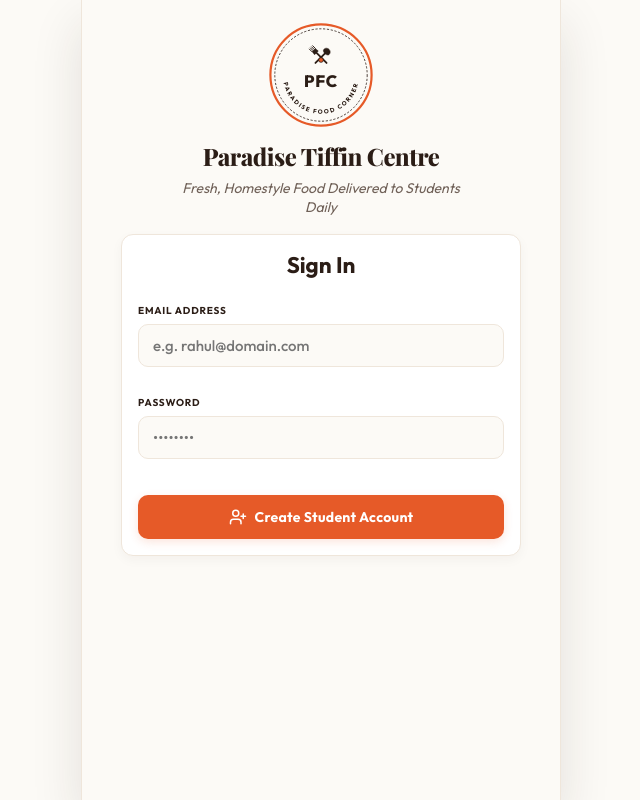
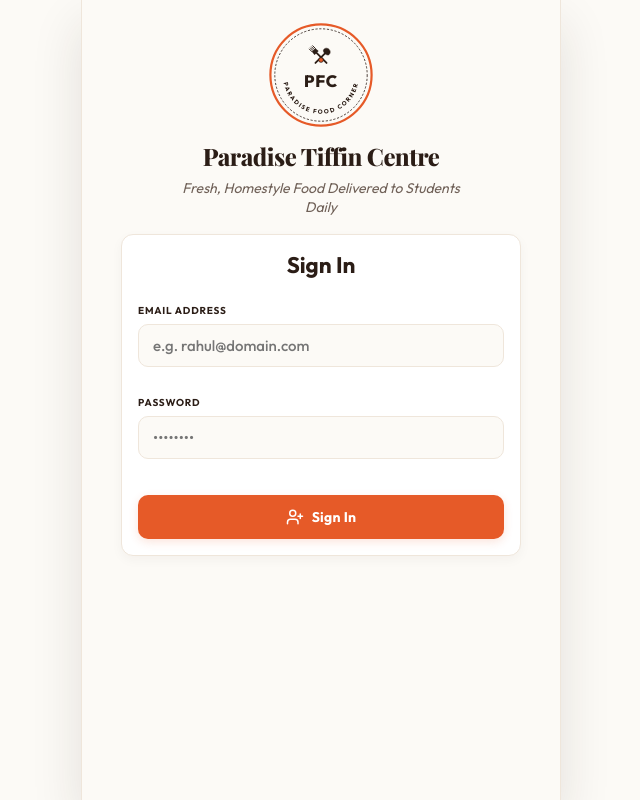
Before and after one commit to hana2061/paradise-tiffin-centre, a React (Vite) app: page / in a window 1280 px wide. Shown: the whole page, without its empty margins (319-959 px from the left). Built offline with nearby package versions, Linux system fonts and the light colour scheme; no server answers; a web font is replaced by a local one.

Commit message:
Sign in button text edited

```diff
--- a/src/pages/Login.jsx
+++ b/src/pages/Login.jsx
@@ -103,7 +103,7 @@ export default function Login() {
             ) : (
               <>
                 <UserPlus size={18} />
-                <span>Create Student Account</span>
+                <span>Sign In</span>
               </>
             )}
           </button>
```
